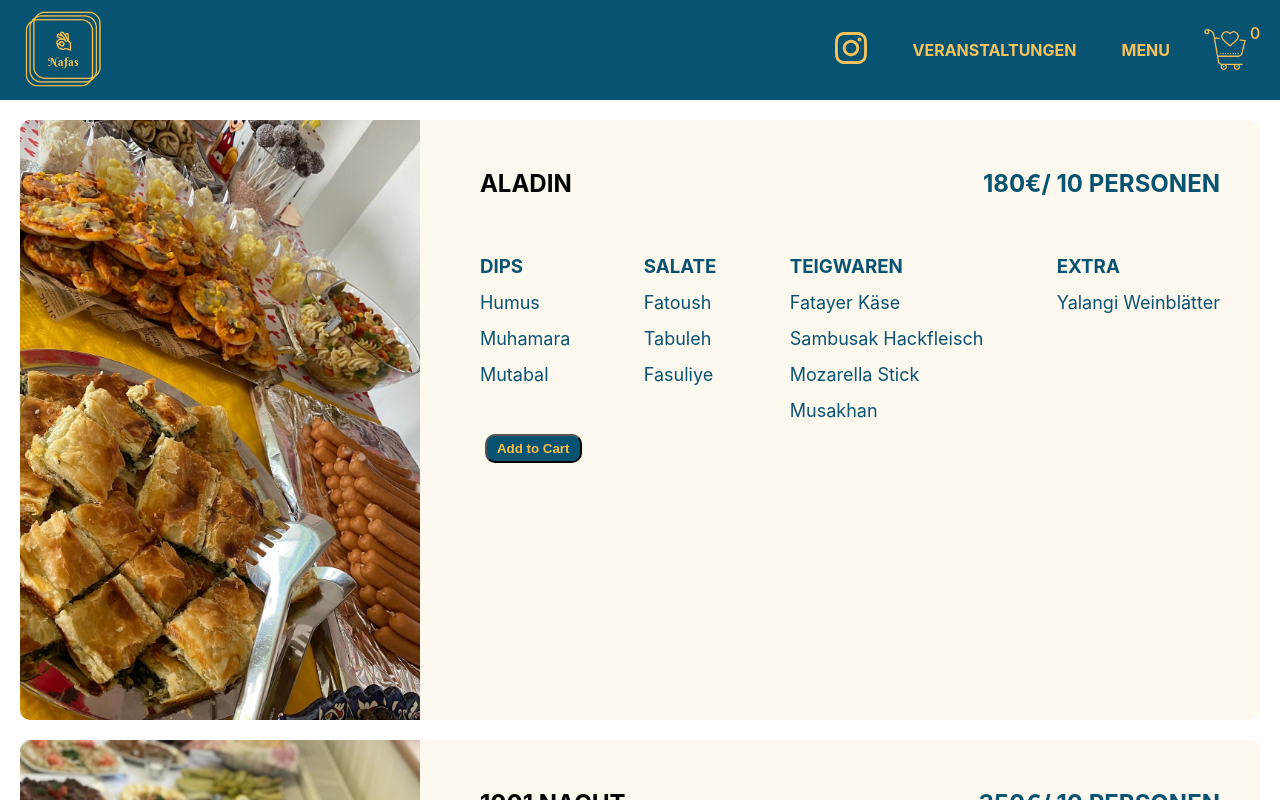
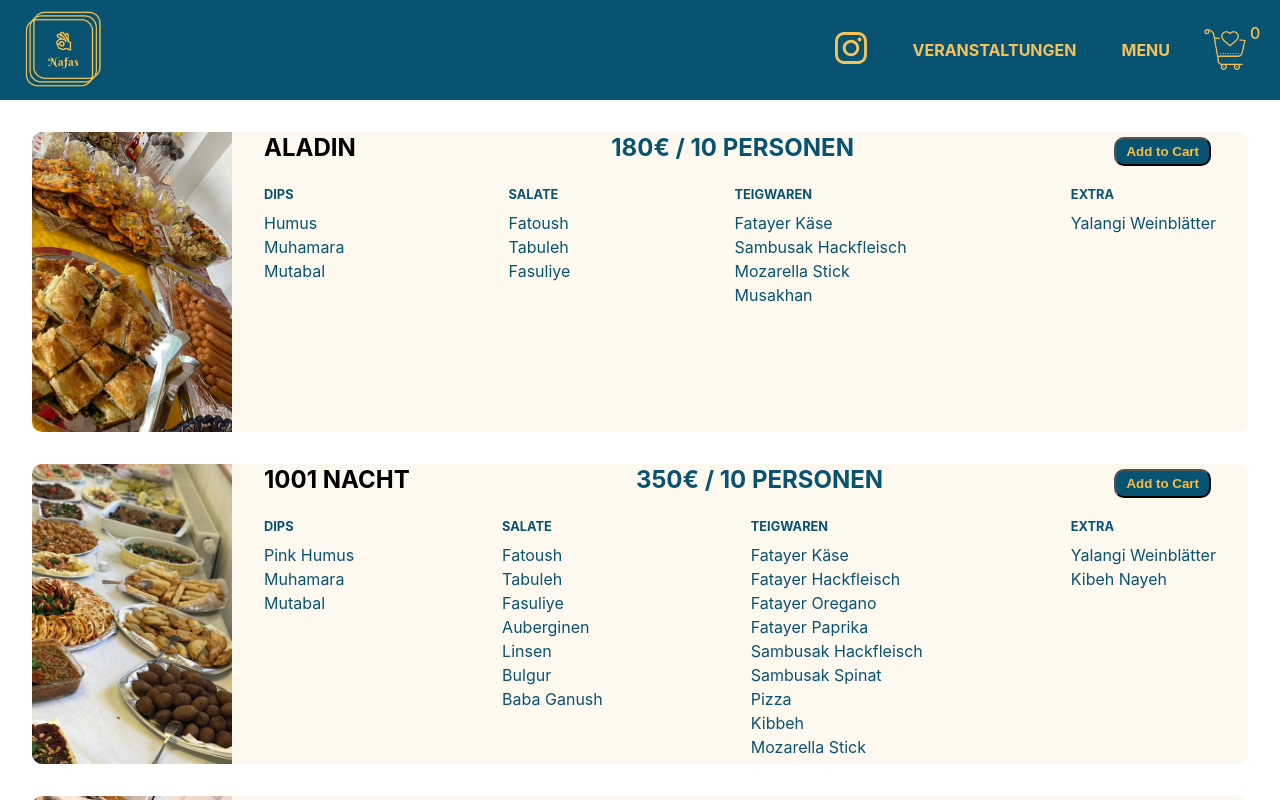
Before and after one commit to kimamov/berlin-catering-app-redilab-spring2023, a Next.js app: page /menu in a window 1280 px wide. Shown: the top 800 px of the page. Built offline with nearby package versions, Linux system fonts and the light colour scheme.

Commit message:
modify styles menuList

```diff
--- a/src/components/menuList.jsx
+++ b/src/components/menuList.jsx
@@ -40,21 +40,24 @@
           let dish=mainPackages.find(value=>value.title==pack);
           return (
             <li key={pack} className={styles.menuPackageCard}>
-              <Image src={dish.URL} alt="Menu Aladin" width="400" />
+              <Image src={dish.URL} alt="Menu Aladin" width="200" />
               <div className={styles.menuPackageInfo}>
                 <h2 className={styles.packageHeadline}>
                   <Link href={"/menu/" + pack}>{pack.toUpperCase()}</Link>{" "}
-                  <span>{dish.price}€/ 10 PERSONEN</span>
+                  <span>{dish.price}€ / 10 PERSONEN</span>
+                  <div className={styles.btnContainer}>
+                    <Button dish={dish} className={styles.orderBtn}>zur Bestellung hinzufügen</Button>
+                  </div>
                 </h2>
                 <ul className={styles.packageItemsList}>
                   {uniqueCategories.map((category) => {
                     return (
                       <li key={category} className={styles.packageItem}>
-                        <h3>{category.toUpperCase()}</h3>
+                        <h3 className={styles.categoryTitle}>{category.toUpperCase()}</h3>
                         <ul className={styles.categoryItemsList}>
                           {packageItemsGroupedByCategory(pack, category).map(
                             (item) => (
-                              <li key={item.id}>{item.name}</li>
+                              <li className={styles.listContent} key={item.id}>{item.name}</li>
                             )
                           )}
                         </ul>
@@ -62,7 +65,6 @@
                     );
                   })}
                 </ul>
-                <Button dish={dish} className={styles.orderBtn}>zur Bestellung hinzufügen</Button>
               </div>
             </li>
           );
--- a/src/components/menuList.module.css
+++ b/src/components/menuList.module.css
@@ -8,10 +8,10 @@
 
 .menuPackageCard {
     display: flex;
-    height: 600px;
+    height: 300px;
     background-color: rgba(246,194,92,0.1);
-    /*flex-wrap: wrap;*/
-    margin: 20px;
+    flex-wrap: center;
+    margin: 2rem;
     /*border: solid 1px #f6c25c;*/
     border-radius: 10px;
     overflow: hidden;
@@ -20,23 +20,31 @@
 .menuPackageInfo {
     position: relative;
     width: 100%;
-    margin-left: 20px;
-    padding: 40px;
+    margin: 0 2rem 0 2rem;
+    /* padding: 40px; */
     color: #085372;
-    line-height: 2;
+    line-height: 2rem;
 }
 
 .packageHeadline {
     display: flex;
     justify-content: space-between;
-    margin-bottom: 40px;
+    margin-bottom: 0.5rem;
 }
 
 .packageItemsList {
     display: flex;
     justify-content: space-between;
-    flex-wrap: wrap;
-    gap: 20px;
+    /* flex-wrap: wrap; */
+    gap: 1rem;
+}
+
+.listContent{
+    line-height: 1.5rem;
+}
+
+.btnContainer {
+    margin: 0;
 }
 
 .orderBtn {
@@ -58,7 +66,11 @@
 }
 
 .categoryItemsList {
-    font-size: 18px;
+    font-size: 1rem;
 
     /*text-transform: uppercase;*/
 }
+
+.categoryTitle {
+    font-size: 0.8rem;
+}
```
